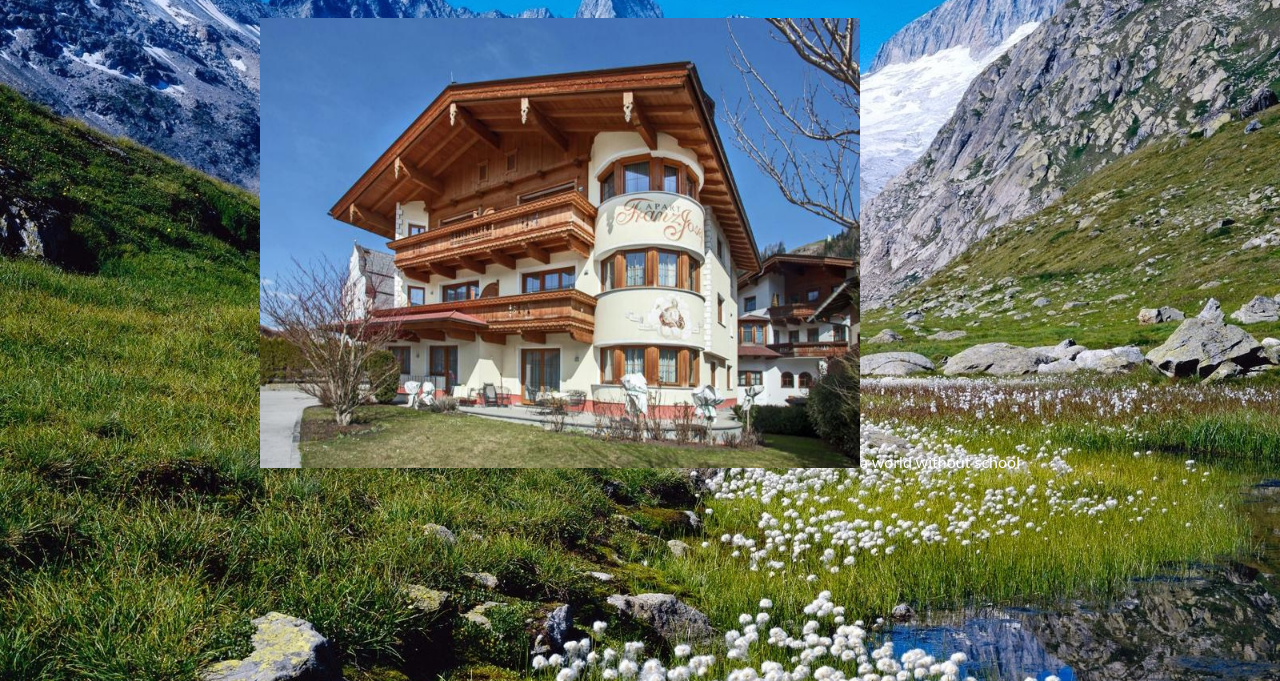
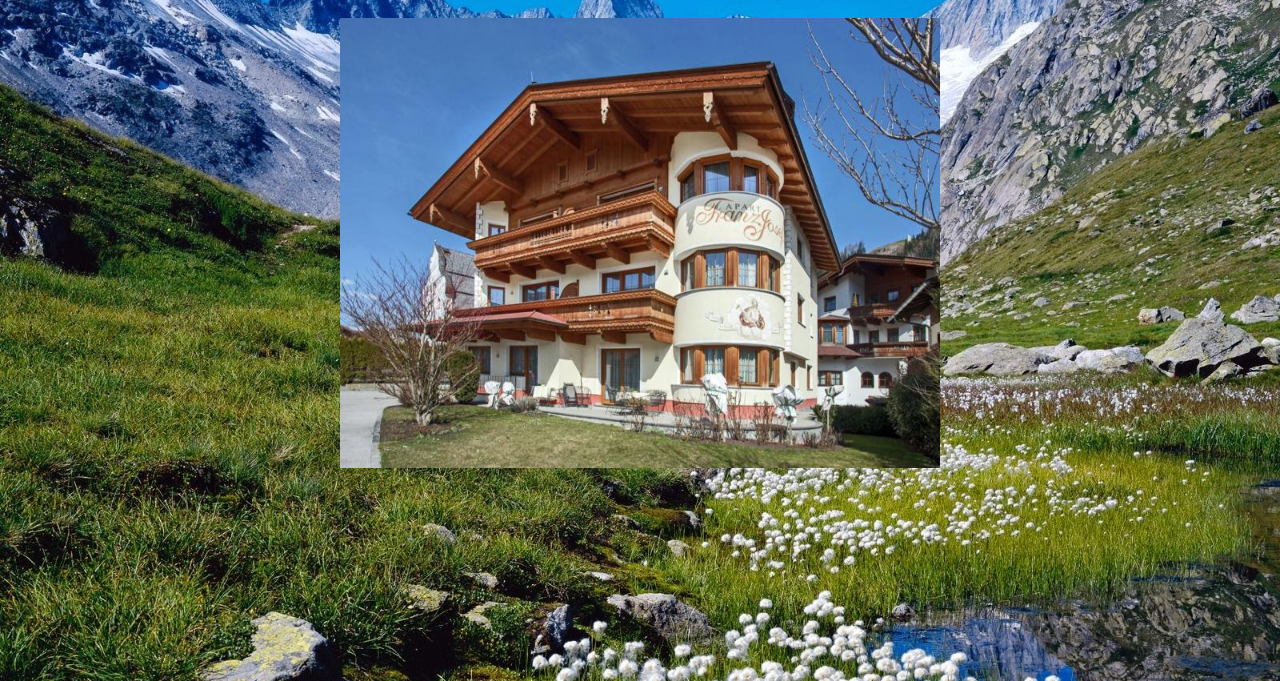
Before and after one commit to YannickvandenOever/YannickvandenOever.Github.io, a plain HTML site: page index.html in a window 1280 px wide. Shown: the part 119-800 px from the top of the page. Drawn offline with Linux system fonts and the light colour scheme.

Commit message:
Update index.html

```diff
--- a/index.html
+++ b/index.html
@@ -151,7 +151,7 @@ body {
 
 <img src="Ski-Chalet-Kaltenbach-Stumm-afbeelding-2.jpg"width="600" height="450"
 
-     <p>a world without school</p>
+
 </body>
 </html>
 </center>
```
